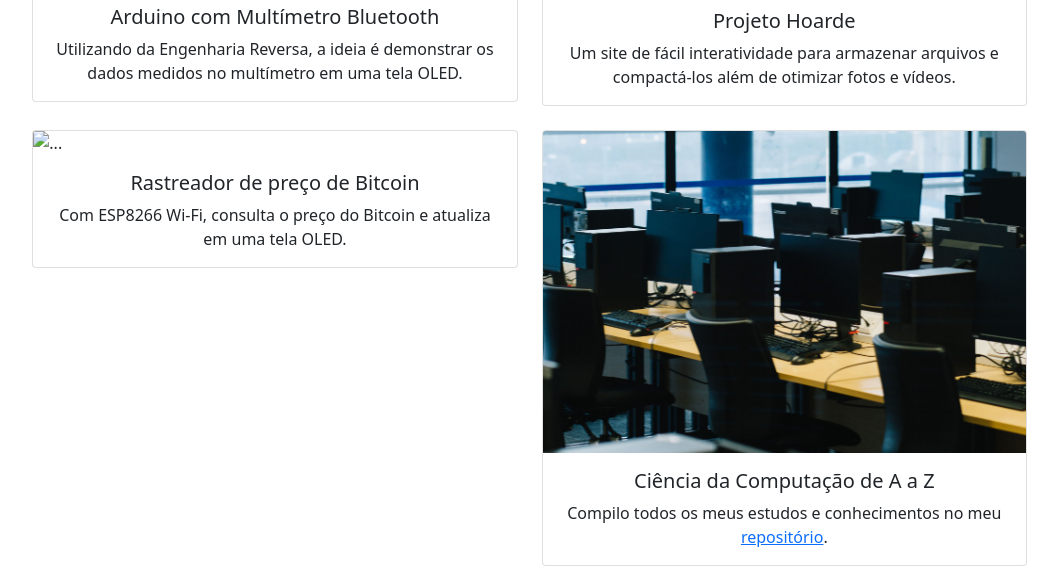
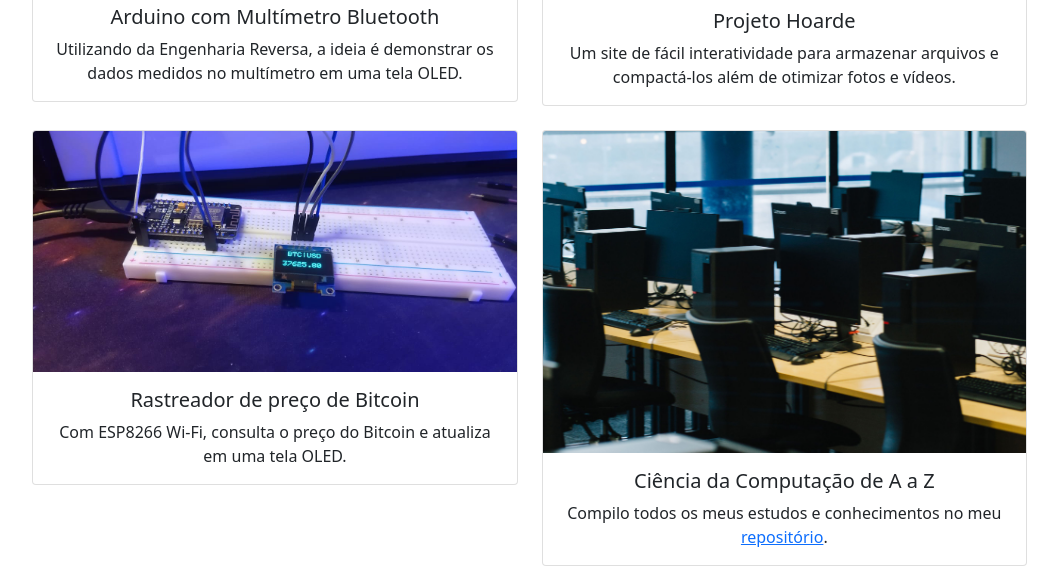
Before and after one commit to BitNers/portfolio, a plain HTML site: page index.html in a window 1280 px wide. Shown: the part 2980-3549 px from the top of the page, without its empty margins (205-1263 px from the left). Drawn offline with Linux system fonts and the light colour scheme.

Commit message:
Adding Bitcoin Tracker

```diff
--- a/index.html
+++ b/index.html
@@ -266,7 +266,7 @@
                             </div>
                             <div class="col">
                                 <div class="card">
-                                    <img src="..." class="card-img-top" alt="...">
+                                    <img src="assets/images/projects/bitcoin-tracker.jpg" class="card-img-top" alt="...">
                                     <div class="card-body">
                                         <h5 class="card-title">Rastreador de preço de Bitcoin</h5>
                                         <p class="card-text">Com ESP8266 Wi-Fi, consulta o preço do Bitcoin e atualiza em uma tela OLED.</p>
```
Also changed, not shown: assets/images/projects/bitcoin-tracker.jpg (added).
